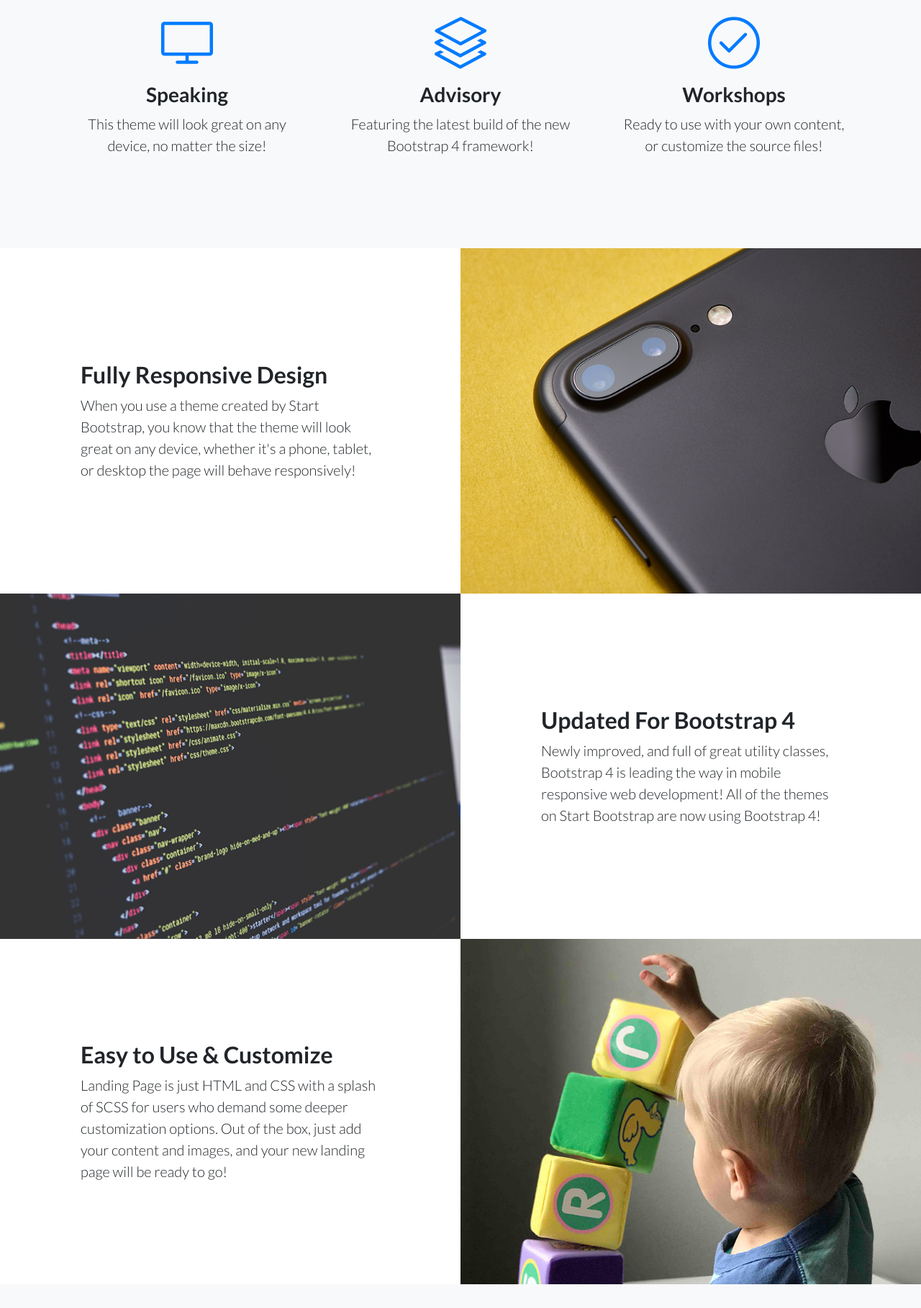
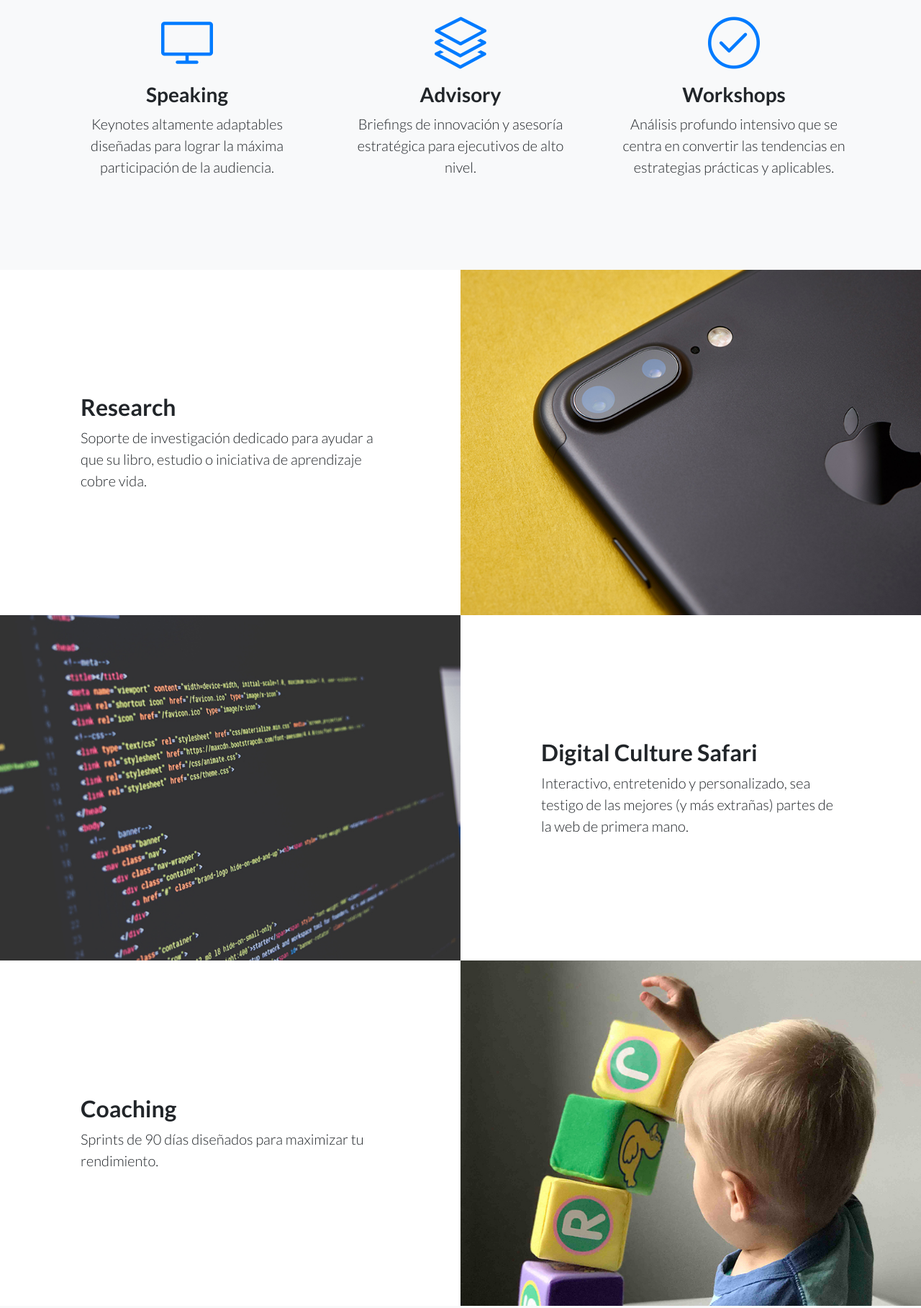
Before and after one commit to yosef7/personal-page, a website: page index.html in a window 1280 px wide. Shown: the part 712-2530 px from the top of the page at 72% size. Drawn offline with Linux system fonts and the light colour scheme.

Commit message:
Corregir texto

```diff
--- a/index.html
+++ b/index.html
@@ -67,7 +67,7 @@
               <i class="icon-screen-desktop m-auto text-primary"></i>
             </div>
             <h3>Speaking</h3>
-            <p class="lead mb-0">This theme will look great on any device, no matter the size!</p>
+            <p class="lead mb-0">Keynotes altamente adaptables diseñadas para lograr la máxima participación de la audiencia.</p>
           </div>
         </div>
         <div class="col-lg-4">
@@ -76,7 +76,7 @@
               <i class="icon-layers m-auto text-primary"></i>
             </div>
             <h3>Advisory</h3>
-            <p class="lead mb-0">Featuring the latest build of the new Bootstrap 4 framework!</p>
+            <p class="lead mb-0">Briefings de innovación y asesoría estratégica para ejecutivos de alto nivel.</p>
           </div>
         </div>
         <div class="col-lg-4">
@@ -85,7 +85,7 @@
               <i class="icon-check m-auto text-primary"></i>
             </div>
             <h3>Workshops</h3>
-            <p class="lead mb-0">Ready to use with your own content, or customize the source files!</p>
+            <p class="lead mb-0">Análisis profundo intensivo que se centra en convertir las tendencias en estrategias prácticas y aplicables.</p>
           </div>
         </div>
       </div>
@@ -99,22 +99,22 @@
 
         <div class="col-lg-6 order-lg-2 text-white showcase-img" style="background-image: url('img/bg-showcase-1.jpg');"></div>
         <div class="col-lg-6 order-lg-1 my-auto showcase-text">
-          <h2>Fully Responsive Design</h2>
-          <p class="lead mb-0">When you use a theme created by Start Bootstrap, you know that the theme will look great on any device, whether it's a phone, tablet, or desktop the page will behave responsively!</p>
+          <h2>Research</h2>
+          <p class="lead mb-0">Soporte de investigación dedicado para ayudar a que su libro, estudio o iniciativa de aprendizaje cobre vida.</p>
         </div>
       </div>
       <div class="row no-gutters">
         <div class="col-lg-6 text-white showcase-img" style="background-image: url('img/bg-showcase-2.jpg');"></div>
         <div class="col-lg-6 my-auto showcase-text">
-          <h2>Updated For Bootstrap 4</h2>
-          <p class="lead mb-0">Newly improved, and full of great utility classes, Bootstrap 4 is leading the way in mobile responsive web development! All of the themes on Start Bootstrap are now using Bootstrap 4!</p>
+          <h2>Digital Culture Safari</h2>
+          <p class="lead mb-0">Interactivo, entretenido y personalizado, sea testigo de las mejores (y más extrañas) partes de la web de primera mano.</p>
         </div>
       </div>
       <div class="row no-gutters">
         <div class="col-lg-6 order-lg-2 text-white showcase-img" style="background-image: url('img/bg-showcase-3.jpg');"></div>
         <div class="col-lg-6 order-lg-1 my-auto showcase-text">
-          <h2>Easy to Use &amp; Customize</h2>
-          <p class="lead mb-0">Landing Page is just HTML and CSS with a splash of SCSS for users who demand some deeper customization options. Out of the box, just add your content and images, and your new landing page will be ready to go!</p>
+          <h2>Coaching</h2>
+          <p class="lead mb-0">Sprints de 90 días diseñados para maximizar tu rendimiento.</p>
         </div>
       </div>
     </div>
@@ -129,21 +129,21 @@
           <div class="testimonial-item mx-auto mb-5 mb-lg-0">
             <img class="img-fluid rounded-circle mb-3" src="img/testimonials-1.jpg" alt="">
             <h5>Margaret E.</h5>
-            <p class="font-weight-light mb-0">"This is fantastic! Thanks so much guys!"</p>
+            <p class="font-weight-light mb-0">"Artist, Freelancer"</p>
           </div>
         </div>
         <div class="col-lg-4">
           <div class="testimonial-item mx-auto mb-5 mb-lg-0">
             <img class="img-fluid rounded-circle mb-3" src="img/testimonials-2.jpg" alt="">
-            <h5>Fred S.</h5>
-            <p class="font-weight-light mb-0">"Bootstrap is amazing. I've been using it to create lots of super nice landing pages."</p>
+            <h5>Manuel Bastidas</h5>
+            <p class="font-weight-light mb-0">"Traveler, Motivational, Story teller"</p>
           </div>
         </div>
         <div class="col-lg-4">
           <div class="testimonial-item mx-auto mb-5 mb-lg-0">
             <img class="img-fluid rounded-circle mb-3" src="img/testimonials-3.jpg" alt="">
             <h5>Sarah W.</h5>
-            <p class="font-weight-light mb-0">"Thanks so much for making these free resources available to us!"</p>
+            <p class="font-weight-light mb-0">"Coaching, Motivational"</p>
           </div>
         </div>
       </div>
```
